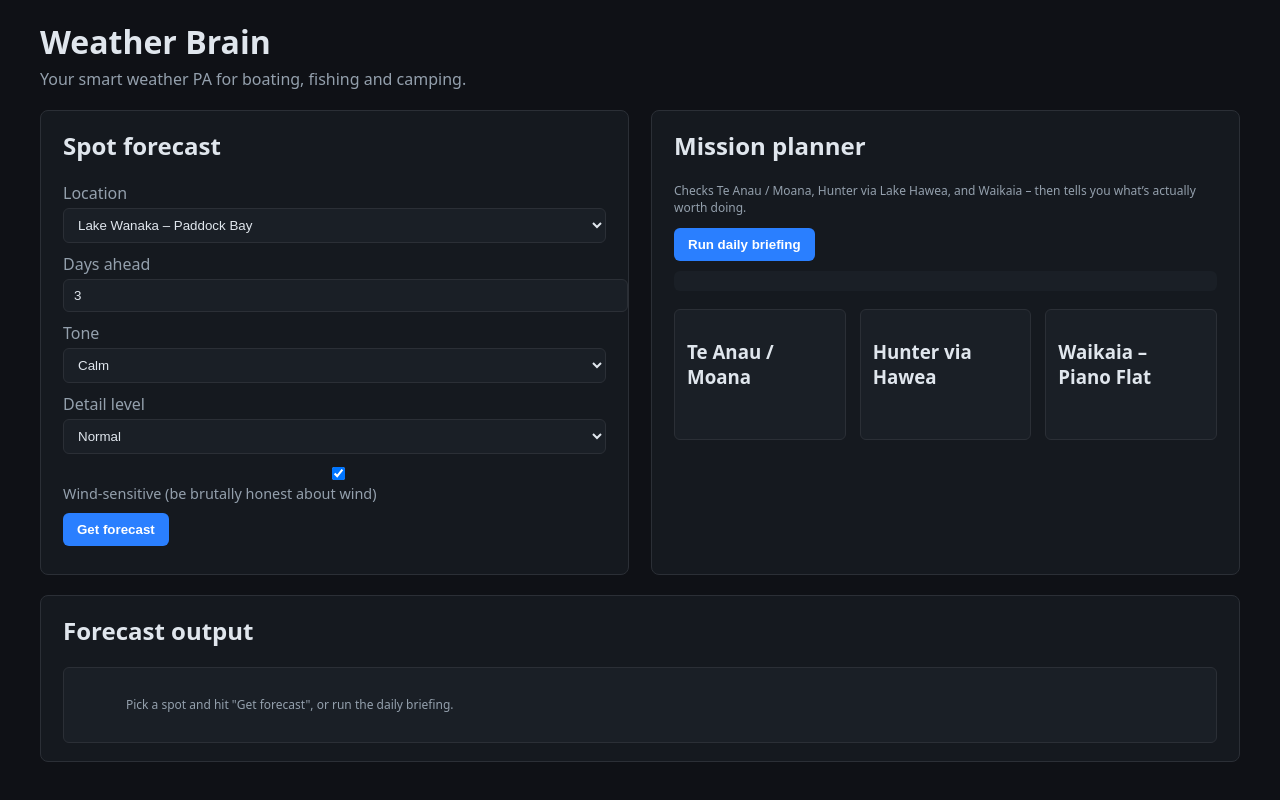
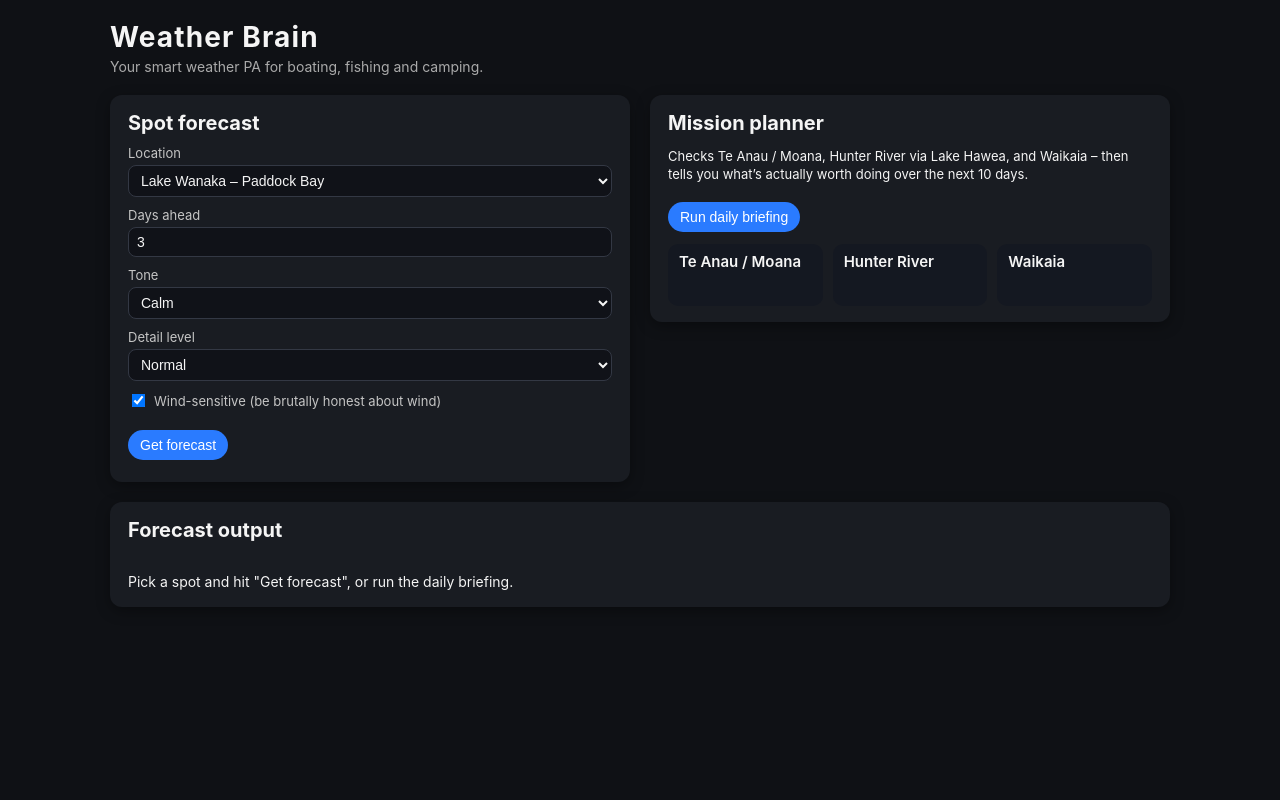
Before and after one commit to carlmcneil-ops/weatherbrain, a FastAPI app: page / in a window 1280 px wide. Run offline with FastAPI, Linux system fonts and the light colour scheme.

Commit message:
Working WeatherBrain baseline: daily briefing, forecast output, stable frontend, Hunter hit-and-run logic

```diff
--- a/static/style.css
+++ b/static/style.css
@@ -1,208 +1,224 @@
-/* ---- Root Theme Variables ---- */
-:root {
-    --bg: #0f1116;
-    --bg-card: #15191f;
-    --bg-card-light: #1a1f26;
-    --text: #e0e6ed;
-    --text-muted: #94a0ad;
-    --accent: #2a7fff;
-    --border: #2b2f36;
-    --success: #36c46f;
-    --warning: #ffb03a;
-    --danger: #e84b4b;
+/* Global reset-ish */
+* {
+    box-sizing: border-box;
 }
 
-/* ---- Global ---- */
 body {
     margin: 0;
-    padding: 0;
-    font-family: system-ui, sans-serif;
-    background: var(--bg);
-    color: var(--text);
+    font-family: -apple-system, BlinkMacSystemFont, "Segoe UI", sans-serif;
+    background: #0f1115;
+    color: #f5f5f5;
 }
 
+/* Layout */
 .page {
-    max-width: 1200px;
-    margin: auto;
-    padding: 20px 30px;
+    max-width: 1100px;
+    margin: 0 auto;
+    padding: 20px;
 }
 
-/* ---- Header ---- */
+.header {
+    margin-bottom: 20px;
+}
+
 .header h1 {
-    margin: 0;
-    font-weight: 600;
-    font-size: 32px;
+    margin: 0 0 4px 0;
+    font-size: 28px;
+    letter-spacing: 0.04em;
 }
 
 .header p {
-    margin: 5px 0 20px;
-    color: var(--text-muted);
+    margin: 0;
+    color: #aaa;
+    font-size: 14px;
 }
 
-/* ---- Layout split ---- */
 .layout {
-    display: grid;
-    grid-template-columns: 1fr 1fr;
-    gap: 22px;
+    display: flex;
+    gap: 20px;
+    align-items: flex-start;
+    flex-wrap: wrap;
 }
 
-@media (max-width: 900px) {
-    .layout {
-        grid-template-columns: 1fr;
-    }
-}
-
-/* ---- Cards ---- */
+/* Cards */
 .card {
-    background: var(--bg-card);
-    padding: 18px 22px;
-    border-radius: 8px;
-    border: 1px solid var(--border);
+    background: #191c22;
+    border-radius: 12px;
+    padding: 16px 18px;
+    box-shadow: 0 4px 14px rgba(0, 0, 0, 0.35);
+    flex: 1 1 0;
+    min-width: 320px;
 }
 
 .card h2 {
-    margin-top: 0;
+    margin: 0 0 10px 0;
+    font-size: 20px;
 }
 
-/* ---- Forms ---- */
-.form-row,
-.controls-row {
-    margin-bottom: 12px;
+.card-body {
+    font-size: 14px;
 }
 
-.form-row label,
-.controls-row label {
-    display: block;
-    margin-bottom: 4px;
-    color: var(--text-muted);
+.small {
+    font-size: 13px;
+    line-height: 1.35;
 }
 
-input,
-select {
-    background: var(--bg-card-light);
-    color: var(--text);
-    padding: 8px 10px;
-    border-radius: 6px;
-    border: 1px solid var(--border);
-    width: 100%;
+/* Form controls */
+.form-row {
+    display: flex;
+    flex-direction: column;
+    margin-bottom: 10px;
 }
 
-.checkbox-row label {
-    display: flex;
-    gap: 6px;
-    align-items: center;
-    cursor: pointer;
+.form-row label {
+    font-size: 13px;
+    margin-bottom: 4px;
+    color: #c5c5c5;
 }
 
-/* ---- Buttons ---- */
+.form-row input[type="number"],
+.form-row select {
+    background: #101218;
+    border: 1px solid #333844;
+    color: #f5f5f5;
+    border-radius: 8px;
+    padding: 6px 8px;
+    font-size: 14px;
+}
+
+.checkbox-label {
+    display: flex;
+    align-items: center;
+    gap: 6px;
+    font-size: 13px;
+}
+
+.checkbox-label input {
+    transform: scale(1.05);
+}
+
+/* Buttons */
 button {
-    background: var(--accent);
-    padding: 9px 14px;
-    color: white;
-    border-radius: 6px;
+    display: inline-block;
+    margin-top: 6px;
+    padding: 7px 12px;
+    border-radius: 999px;
     border: none;
+    background: #2a7bff;
+    color: #fff;
+    font-size: 14px;
     cursor: pointer;
-    font-weight: 600;
+    transition: background 0.15s ease, transform 0.1s ease;
 }
 
 button:hover {
-    opacity: 0.85;
+    background: #3d8cff;
+    transform: translateY(-1px);
 }
 
-/* ---- Status + Summary ---- */
-.status {
-    color: var(--warning);
-    margin-bottom: 10px;
+button:active {
+    transform: translateY(0);
 }
 
-.summary-block {
-    margin-bottom: 18px;
-    padding: 10px;
-    border-radius: 6px;
-    background: var(--bg-card-light);
+/* Status text */
+.status {
+    margin-top: 6px;
+    color: #bbb;
 }
 
-/* ---- Detail Cards (Te Anau, Hunter, Waikaia) ---- */
+/* Forecast output */
+.forecast-output {
+    white-space: pre-line;
+    font-size: 14px;
+    line-height: 1.4;
+}
+
+.day-head {
+    font-weight: 700;
+    color: #fff;
+    background: #333a46;
+    padding: 2px 6px;
+    border-radius: 4px;
+}
+
+/* Mission planner */
+.summary-block {
+    margin-top: 10px;
+    margin-bottom: 8px;
+    line-height: 1.35;
+}
+
 .details-grid {
     display: grid;
-    grid-template-columns: 1fr 1fr 1fr;
-    gap: 14px;
+    grid-template-columns: repeat(3, minmax(0, 1fr));
+    gap: 10px;
+    margin-top: 12px;
 }
 
+.detail-card {
+    background: #141821;
+    border-radius: 10px;
+    padding: 10px 11px;
+    font-size: 14px;
+}
+
+/* Tight headings so they don't wrap awkwardly */
+.detail-card h3 {
+    margin: 0 0 4px 0;
+    font-size: 15px;
+    font-weight: 600;
+    line-height: 1.1;
+    white-space: nowrap;
+}
+
+/* Text inside mission cards (this is where double-spacing was annoying) */
+.detail-card .small {
+    font-size: 13px;
+    line-height: 1.35;
+    margin-top: 4px;
+}
+
+/* Badges */
+.badge {
+    display: inline-block;
+    padding: 2px 8px;
+    border-radius: 999px;
+    font-size: 11px;
+    font-weight: 600;
+    margin-bottom: 2px;
+}
+
+/* Verdict colour coding */
+.badge-go {
+    background: #1f8b4c;
+    color: #eafff5;
+}
+
+.badge-maybe {
+    background: #8a6d1f;
+    color: #fff7d9;
+}
+
+.badge-hold {
+    background: #5a5a5a;
+    color: #f0f0f0;
+}
+
+.badge-nowindow {
+    background: #3c3c3c;
+    color: #cccccc;
+}
+
+/* Responsive tweaks */
 @media (max-width: 900px) {
     .details-grid {
         grid-template-columns: 1fr;
     }
 }
 
-.detail-card {
-    background: var(--bg-card-light);
-    padding: 10px 12px;
-    border-radius: 6px;
-    border: 1px solid var(--border);
+@media (max-width: 700px) {
+    .layout {
+        flex-direction: column;
+    }
 }
-
-/* ---- Verdict Badges ---- */
-.badge {
-    display: inline-block;
-    padding: 4px 8px;
-    border-radius: 6px;
-    font-size: 13px;
-    font-weight: 600;
-    margin-bottom: 6px;
-}
-
-.badge-go {
-    background: #1e4f2d;
-    color: var(--success);
-}
-
-.badge-maybe {
-    background: #4a3d1a;
-    color: var(--warning);
-}
-
-.badge-hold {
-    background: #3c2f1b;
-    color: #d38b30;
-}
-
-.badge-nowindow {
-    background: #4a2222;
-    color: var(--danger);
-}
-
-/* ---- Narrative ---- */
-.forecast-output {
-    white-space: pre-wrap;
-    line-height: 1.4;
-    background: var(--bg-card-light);
-    padding: 12px;
-    border-radius: 6px;
-    border: 1px solid var(--border);
-}
-
-/* ---- Small muted text ---- */
-.small {
-    font-size: 12px;
-    color: var(--text-muted);
-}
-
-.form-row {
-  margin-bottom: 10px;
-}
-
-.checkbox-label {
-  display: flex;
-  align-items: center;
-  gap: 6px;
-  font-size: 0.9rem;
-}
-
-.day-head {
-    font-weight: 700;
-    color: #fff;
-    background: #444;
-    padding: 3px 6px;
-    border-radius: 4px;
-}
--- a/templates/index.html
+++ b/templates/index.html
@@ -67,8 +67,8 @@
             <h2>Mission planner</h2>
             <div class="card-body">
                 <p class="small">
-                    Checks Te Anau / Moana, Hunter via Lake Hawea, and Waikaia – then tells you
-                    what’s actually worth doing.
+                    Checks Te Anau / Moana, Hunter River via Lake Hawea, and Waikaia – then tells you
+                    what’s actually worth doing over the next 10 days.
                 </p>
 
                 <button id="run-briefing">Run daily briefing</button>
@@ -83,12 +83,12 @@
                         <div id="teanau-text" class="small"></div>
                     </div>
                     <div class="detail-card">
-                        <h3>Hunter via Hawea</h3>
+                        <h3>Hunter River</h3>
                         <div id="hunter-badge" class="badge"></div>
                         <div id="hunter-text" class="small"></div>
                     </div>
                     <div class="detail-card">
-                        <h3>Waikaia – Piano Flat</h3>
+                        <h3>Waikaia</h3>
                         <div id="waikaia-badge" class="badge"></div>
                         <div id="waikaia-text" class="small"></div>
                     </div>
@@ -109,17 +109,16 @@
 </div>
 
 <script>
-    // Verdict → badge CSS class
     function verdictBadgeClass(v) {
         switch (v) {
-            case "go":        return "badge badge-go";
-            case "maybe-go":  return "badge badge-maybe";
-            case "hold":      return "badge badge-hold";
-            default:          return "badge badge-nowindow";
+            case "go": return "badge badge-go";
+            case "maybe-go": return "badge badge-maybe";
+            case "hold": return "badge badge-hold";
+            default: return "badge badge-nowindow";
         }
     }
 
-    // Turn "2025-12-03" into "Wed 3 Dec"
+    // "2025-12-03" -> "Wed 3 Dec"
     function fmtDate(d) {
         const dt = new Date(d);
         const weekday = dt.toLocaleDateString("en-NZ", { weekday: "short" });
@@ -128,41 +127,24 @@
         return `${weekday} ${day} ${month}`;
     }
 
-    // Prettify ISO dates in briefing text (summary + reason fields)
+    // Turn "(2025-12-03 → 2025-12-04)" into "(Wed 3 Dec → Thu 4 Dec)" and bold it
     function prettyWindowText(text) {
         if (!text) return "";
-
-        let out = text;
-
-        // 1) Date ranges with or without brackets:
-        //    "2025-12-03 → 2025-12-04"
-        //    "(2025-12-03 -> 2025-12-04)"
-        out = out.replace(
-            /(\(?)(\d{4}-\d{2}-\d{2})\s*[→\-–—>]\s*(\d{4}-\d{2}-\d{2})(\)?)/g,
-            (match, open, start, end, close) => {
-                return `${open}<strong>${fmtDate(start)} → ${fmtDate(end)}</strong>${close}`;
+        return text.replace(
+            /\((\d{4}-\d{2}-\d{2})\s*[→\-–—>]\s*(\d{4}-\d{2}-\d{2})\)/,
+            (match, start, end) => {
+                const startPretty = fmtDate(start);
+                const endPretty = fmtDate(end);
+                return `(<strong>${startPretty} → ${endPretty}</strong>)`;
             }
         );
-
-        // 2) Single dates with or without brackets:
-        //    "2025-12-04" or "(2025-12-04)"
-        out = out.replace(
-            /(\(?)(\d{4}-\d{2}-\d{2})(\)?)/g,
-            (match, open, date, close) => {
-                return `${open}<strong>${fmtDate(date)}</strong>${close}`;
-            }
-        );
-
-        return out;
     }
 
-    // ---------- Spot forecast ----------
-
     async function runForecast() {
-        const spotId       = document.getElementById("spot-select").value;
-        const days         = parseInt(document.getElementById("days-input").value || "3", 10);
-        const tone         = document.getElementById("tone-select").value;
-        const detail       = document.getElementById("detail-select").value;
+        const spotId = document.getElementById("spot-select").value;
+        const days = parseInt(document.getElementById("days-input").value || "3", 10);
+        const tone = document.getElementById("tone-select").value;
+        const detail = document.getElementById("detail-select").value;
         const windSensitive = document.getElementById("wind-sensitive").checked;
 
         const statusEl = document.getElementById("forecast-status");
@@ -174,14 +156,14 @@
         try {
             const resp = await fetch("/api/forecast", {
                 method: "POST",
-                headers: { "Content-Type": "application/json" },
+                headers: {"Content-Type": "application/json"},
                 body: JSON.stringify({
-                    spot_id:       spotId,
-                    days:          days,
-                    tone:          tone,
-                    detail_level:  detail,
-                    wind_sensitive: windSensitive,
-                }),
+                    spot_id: spotId,
+                    days: days,
+                    tone: tone,
+                    detail_level: detail,
+                    wind_sensitive: windSensitive
+                })
             });
 
             if (!resp.ok) {
@@ -195,10 +177,10 @@
 
             const raw = data.narrative || "No narrative returned.";
 
-            // Bold the leading "Friday, 29 November" bit for each paragraph
+            // Bold the day/date part at the start of each paragraph
             outputEl.innerHTML = raw.replace(
-                /^([A-Za-z]+,\s+\d{1,2}\s+[A-Za-z]+)/gm,
-                '<strong class="day-head">$1</strong>'
+                /^([A-Za-z]+,\s\d{1,2}\s[A-Za-z]+)/gm,
+                "<strong class=\"day-head\">$1</strong>"
             );
         } catch (err) {
             statusEl.textContent = "Error talking to backend.";
@@ -206,23 +188,21 @@
         }
     }
 
-    // ---------- Mission planner / daily briefing ----------
-
     async function runBriefing() {
-        const statusEl  = document.getElementById("brief-status");
+        const statusEl = document.getElementById("brief-status");
         const summaryEl = document.getElementById("brief-summary");
 
         const teBadge = document.getElementById("teanau-badge");
-        const teText  = document.getElementById("teanau-text");
+        const teText = document.getElementById("teanau-text");
         const huBadge = document.getElementById("hunter-badge");
-        const huText  = document.getElementById("hunter-text");
+        const huText = document.getElementById("hunter-text");
         const waBadge = document.getElementById("waikaia-badge");
-        const waText  = document.getElementById("waikaia-text");
+        const waText = document.getElementById("waikaia-text");
 
         statusEl.textContent = "Running planner…";
         summaryEl.textContent = "";
         teBadge.textContent = huBadge.textContent = waBadge.textContent = "";
-        teText.textContent  = huText.textContent  = waText.textContent  = "";
+        teText.textContent = huText.textContent = waText.textContent = "";
 
         try {
             const resp = await fetch("/api/daily_briefing?days=10");
@@ -235,38 +215,35 @@
             const data = await resp.json();
             statusEl.textContent = "";
 
-            // Summary – allow bold + formatted dates
+            // Prettify any window in the summary text
             const summaryRaw = data.summary || "";
             summaryEl.innerHTML = prettyWindowText(summaryRaw);
 
-            const te = data.teanau  || {};
-            const hu = data.hunter  || {};
+            const te = data.teanau || {};
+            const hu = data.hunter || {};
             const wa = data.waikaia || {};
 
-            // Te Anau / Moana card
             const teVerdict = te.verdict || "no-window";
             teBadge.className = verdictBadgeClass(teVerdict);
             teBadge.textContent = teVerdict.toUpperCase();
             teText.innerHTML = prettyWindowText(te.reason || "");
 
-            // Hunter via Hawea card
             const huVerdict = hu.verdict || "no-window";
             huBadge.className = verdictBadgeClass(huVerdict);
             huBadge.textContent = huVerdict.toUpperCase();
             huText.innerHTML = prettyWindowText(hu.reason || "");
 
-            // Waikaia card
             const waVerdict = wa.verdict || "no-window";
             waBadge.className = verdictBadgeClass(waVerdict);
             waBadge.textContent = waVerdict.toUpperCase();
             waText.innerHTML = prettyWindowText(wa.reason || "");
+
         } catch (err) {
             statusEl.textContent = "Error talking to backend.";
             console.error(err);
         }
     }
 
-    // Wire up buttons
     document.getElementById("run-forecast").addEventListener("click", runForecast);
     document.getElementById("run-briefing").addEventListener("click", runBriefing);
 </script>
```
Also changed, not shown: 1 other file.
